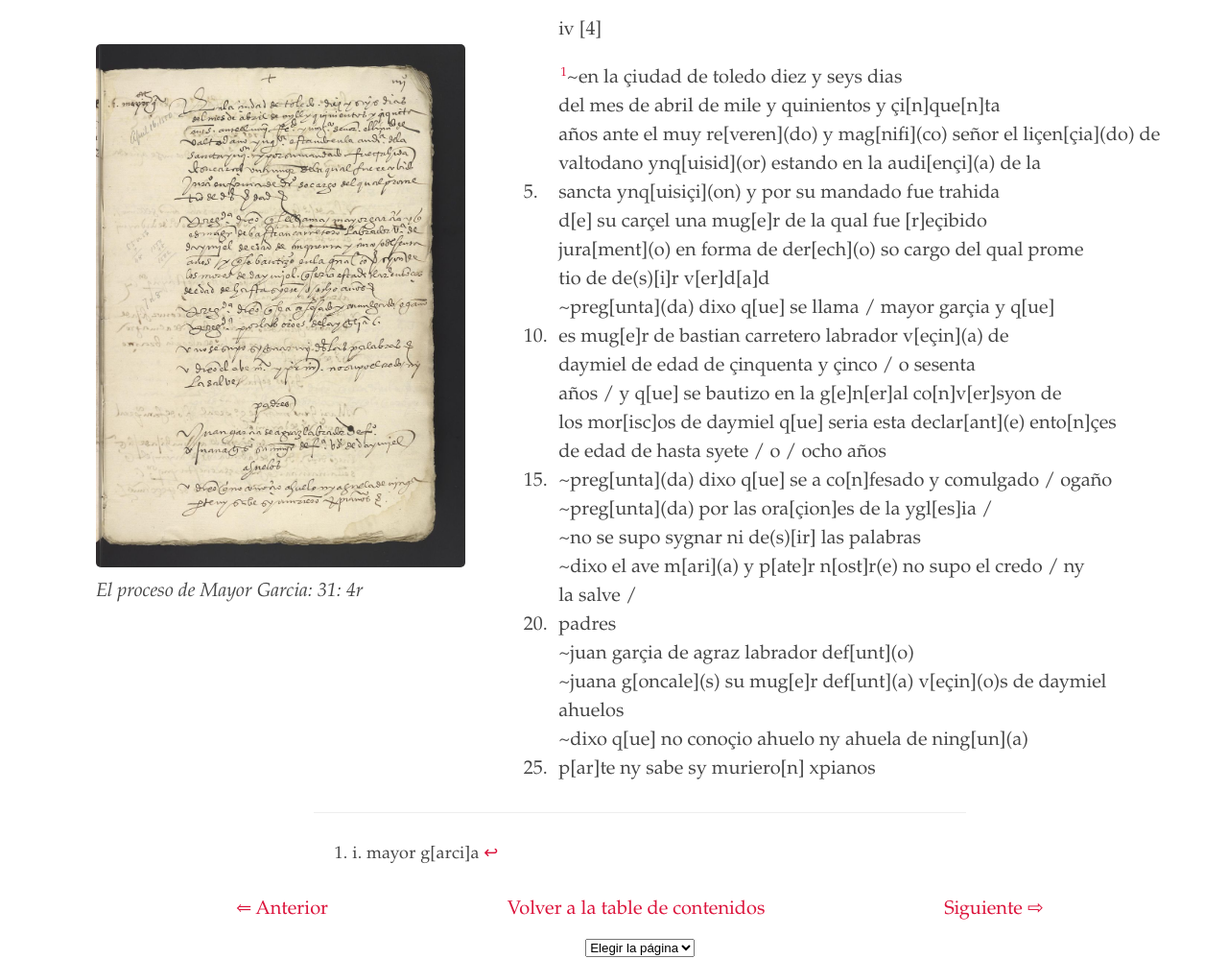
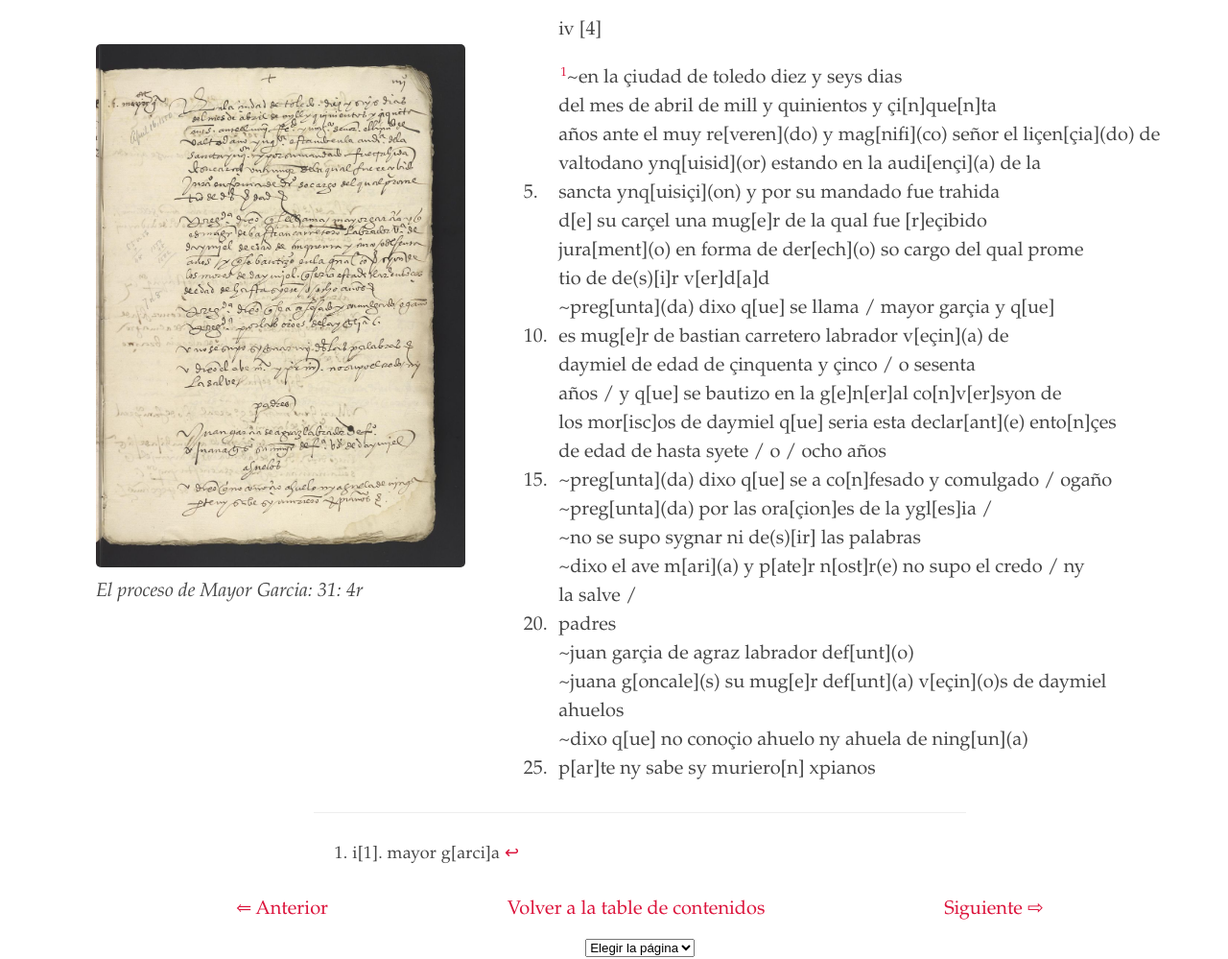
Before and after one commit to digbmc/moriscos-daimel, a Jekyll site: the page built from _texts/folder-2-4r.md, in a window 1280 px wide and 1400 px high. Shown: the part 211-1210 px from the top of the window at 96% size. Built offline with Jekyll 4.4.1, drawn with Linux system fonts in a browser that asks for light colours.

Commit message:
Update folder-2-4r.md

```diff
--- a/_texts/folder-2-4r.md
+++ b/_texts/folder-2-4r.md
@@ -9,7 +9,7 @@ header: Audiencia
 iv \[4\]
 
 1. [^1]~en la çiudad de toledo diez y seys dias
-2. del mes de abril de mile y quinientos y çi\[n\]que\[n\]ta
+2. del mes de abril de mill y quinientos y çi\[n\]que\[n\]ta
 3. años ante el muy re\[veren\](do) y mag\[nifi\](co) señor el liçen\[çia\](do) de
 4. valtodano ynq\[uisid\](or) estando en la audi\[ençi\](a) de la
 5. sancta ynq\[uisiçi\](on) y por su mandado fue trahida
@@ -38,4 +38,4 @@ iv \[4\]
 
 <hr>
 
-[^1]: i. mayor g\[arci\]a
+[^1]: i\[1\]. mayor g\[arci\]a
```
